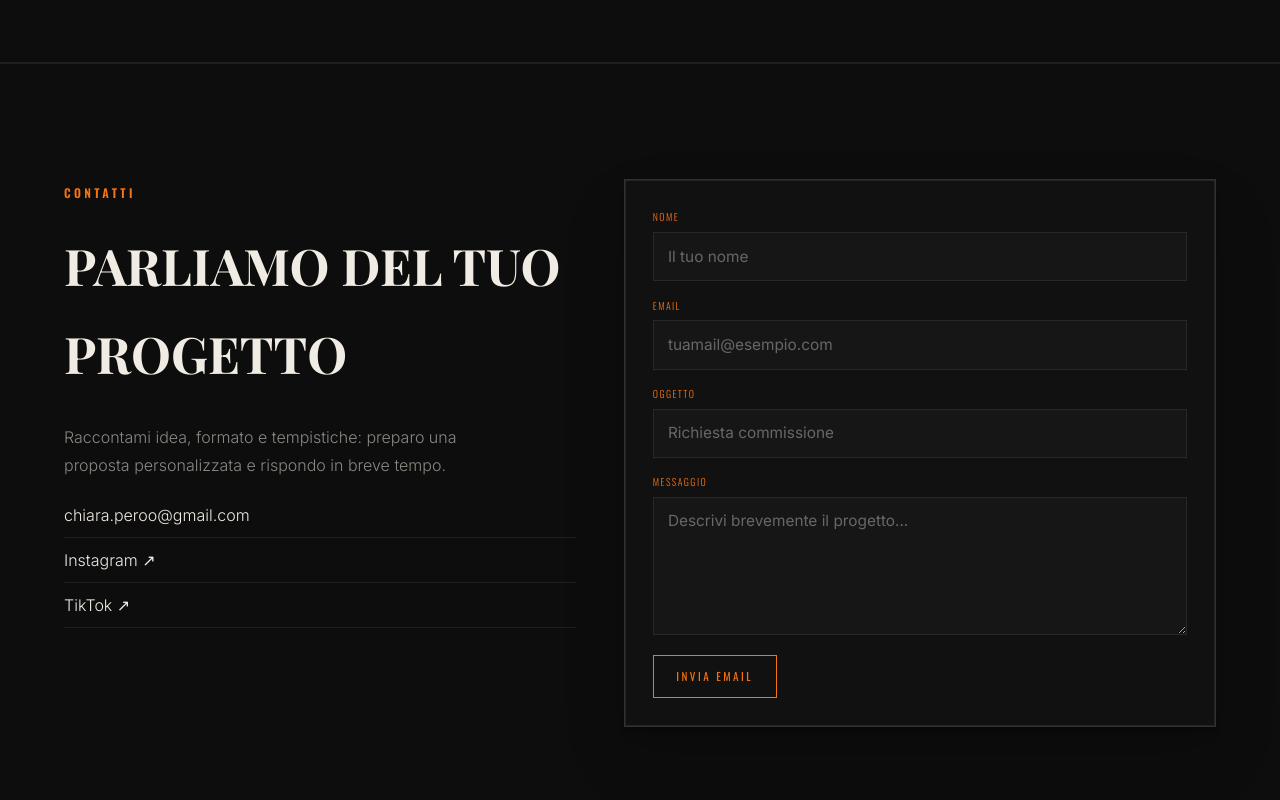
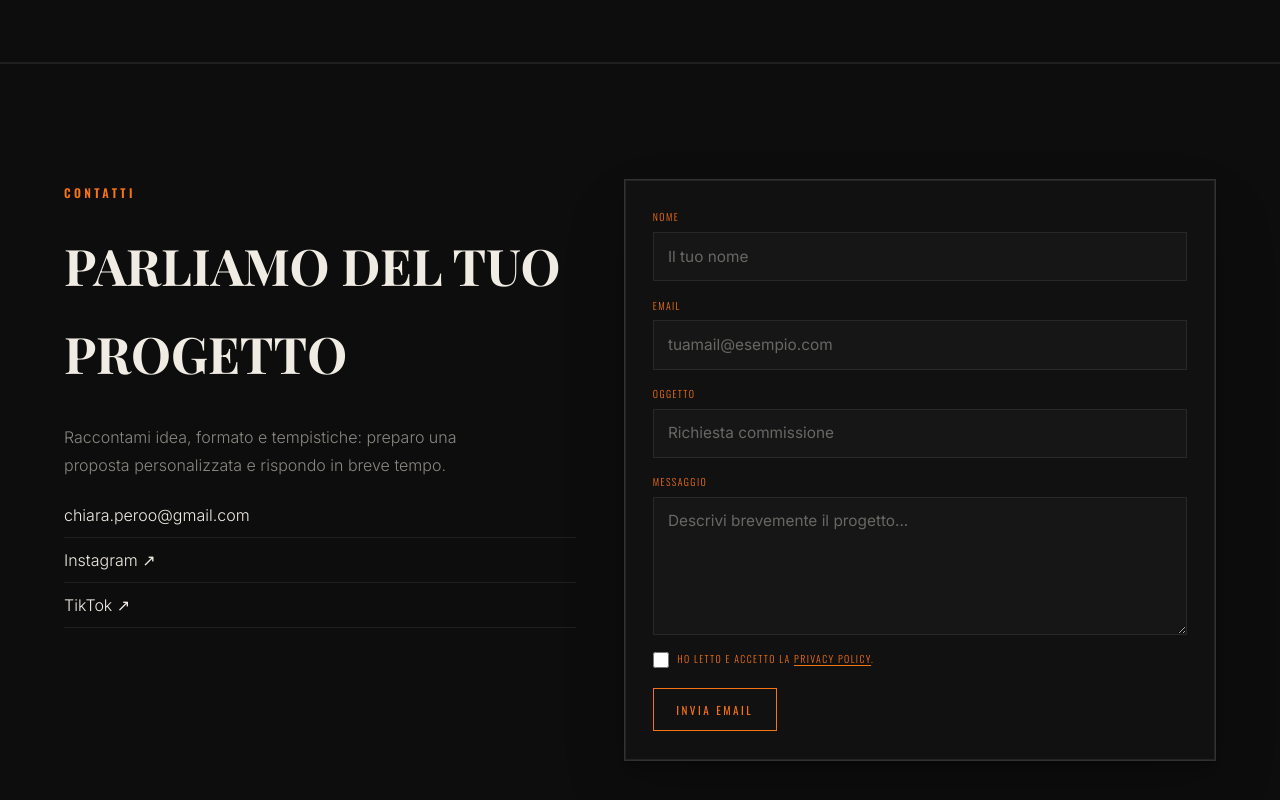
Before and after one commit to borinsimone/portfolio-perooartist, a React (Vite) app: page / in a window 1280 px wide. Shown: the part 5533-6333 px from the top of the page. Built offline with nearby package versions, Linux system fonts and the light colour scheme; a web font is replaced by a local one.

Commit message:
feat: enhance contact form with privacy policy acceptance and honeypot for spam protection

```diff
--- /dev/null
+++ b/public/privacy-policy.html
@@ -0,0 +1,106 @@
+<!doctype html>
+<html lang="it">
+  <head>
+    <meta charset="UTF-8" />
+    <meta
+      name="viewport"
+      content="width=device-width, initial-scale=1.0"
+    />
+    <title>Privacy Policy</title>
+    <style>
+      :root {
+        color-scheme: dark;
+      }
+      body {
+        margin: 0;
+        font-family:
+          Inter,
+          system-ui,
+          -apple-system,
+          sans-serif;
+        background: #080607;
+        color: #f6f3f4;
+        line-height: 1.6;
+      }
+      main {
+        max-width: 860px;
+        margin: 0 auto;
+        padding: 48px 20px 64px;
+      }
+      h1,
+      h2 {
+        margin: 0 0 12px;
+        line-height: 1.2;
+      }
+      h1 {
+        font-size: clamp(1.8rem, 3.2vw, 2.4rem);
+      }
+      h2 {
+        margin-top: 28px;
+        font-size: 1.1rem;
+      }
+      p,
+      li {
+        color: #c7bec2;
+      }
+      a {
+        color: #f0b7cc;
+      }
+    </style>
+  </head>
+  <body>
+    <main>
+      <h1>Privacy Policy</h1>
+      <p>Ultimo aggiornamento: 18 marzo 2026</p>
+
+      <p>
+        Questa informativa descrive il trattamento dei dati inviati tramite il
+        form contatti presente su questo sito.
+      </p>
+
+      <h2>Titolare del trattamento</h2>
+      <p>Chiara Peroo — contatto email: chiara.peroo@gmail.com</p>
+
+      <h2>Dati raccolti</h2>
+      <ul>
+        <li>Nome</li>
+        <li>Email</li>
+        <li>Oggetto e contenuto del messaggio</li>
+      </ul>
+
+      <h2>Finalità</h2>
+      <p>
+        I dati sono usati esclusivamente per rispondere alle richieste inviate
+        dall’utente tramite form di contatto.
+      </p>
+
+      <h2>Base giuridica</h2>
+      <p>Consenso espresso dell’utente al momento dell’invio del modulo.</p>
+
+      <h2>Conservazione</h2>
+      <p>
+        I dati sono conservati per il tempo necessario alla gestione della
+        richiesta e comunque non oltre quanto richiesto dagli obblighi di legge.
+      </p>
+
+      <h2>Servizi di terze parti</h2>
+      <p>
+        Il sito utilizza EmailJS come fornitore tecnico per l’invio dei
+        messaggi. Ti invitiamo a consultare anche le informative del relativo
+        provider.
+      </p>
+
+      <h2>Diritti dell’interessato</h2>
+      <p>
+        Puoi richiedere accesso, rettifica o cancellazione dei tuoi dati
+        scrivendo a chiara.peroo@gmail.com.
+      </p>
+
+      <h2>Contatti</h2>
+      <p>
+        Per qualsiasi richiesta privacy, scrivi a
+        <a href="mailto:chiara.peroo@gmail.com">chiara.peroo@gmail.com</a>.
+      </p>
+    </main>
+  </body>
+</html>
--- a/src/App.scss
+++ b/src/App.scss
@@ -330,7 +330,7 @@
       color: $accent;
     }
 
-    input,
+    input:not([type='checkbox']),
     textarea {
       width: 100%;
       background: rgba(255, 255, 255, 0.02);
@@ -388,6 +388,39 @@
     }
   }
 
+  &__consent {
+    display: grid;
+    grid-template-columns: 18px 1fr;
+    align-items: start;
+    gap: 0.65rem;
+    font-family: $font-body;
+    letter-spacing: normal;
+    text-transform: none;
+    font-size: 0.86rem;
+    color: $text-muted;
+
+    input[type='checkbox'] {
+      margin-top: 0.15rem;
+      width: 16px;
+      height: 16px;
+      accent-color: $accent;
+    }
+
+    a {
+      color: $accent;
+      text-decoration: underline;
+      text-underline-offset: 2px;
+    }
+  }
+
+  &__hp {
+    position: absolute;
+    left: -9999px;
+    width: 1px;
+    height: 1px;
+    overflow: hidden;
+  }
+
   &__status {
     margin-top: 0.2rem;
     font-family: $font-body;
--- a/src/App.tsx
+++ b/src/App.tsx
@@ -1,4 +1,4 @@
-import { useState, type FormEvent } from 'react';
+import { useRef, useState, type FormEvent } from 'react';
 import Hero from './components/Hero';
 import ArtistBio from './components/ArtistBio';
 import SmokeyCursor from './components/lightswind/smokey-cursor';
@@ -123,6 +123,8 @@ export default function App() {
     'idle' | 'success' | 'error'
   >('idle');
   const [submitMessage, setSubmitMessage] = useState('');
+  const formStartedAtRef = useRef(Date.now());
+  const privacyPolicyUrl = `${import.meta.env.BASE_URL}privacy-policy.html`;
 
   const handleContactSubmit = async (event: FormEvent<HTMLFormElement>) => {
     event.preventDefault();
@@ -131,9 +133,18 @@ export default function App() {
       return;
     }
 
-    const serviceId = import.meta.env.VITE_EMAILJS_SERVICE_ID;
-    const templateId = import.meta.env.VITE_EMAILJS_TEMPLATE_ID;
-    const publicKey = import.meta.env.VITE_EMAILJS_PUBLIC_KEY;
+    const normalizeEnvValue = (value: string | undefined) =>
+      value?.trim().replace(/^['\"]|['\"]$/g, '');
+
+    const serviceId = normalizeEnvValue(
+      import.meta.env.VITE_EMAILJS_SERVICE_ID,
+    );
+    const templateId = normalizeEnvValue(
+      import.meta.env.VITE_EMAILJS_TEMPLATE_ID,
+    );
+    const publicKey = normalizeEnvValue(
+      import.meta.env.VITE_EMAILJS_PUBLIC_KEY,
+    );
 
     if (!serviceId || !templateId || !publicKey) {
       setSubmitStatus('error');
@@ -145,6 +156,30 @@ export default function App() {
 
     const form = event.currentTarget;
     const formData = new FormData(form);
+
+    const honeypot = formData.get('website')?.toString().trim() ?? '';
+    const isPrivacyAccepted = formData.get('privacyAccepted') === 'on';
+    const filledTooFast = Date.now() - formStartedAtRef.current < 3000;
+
+    if (honeypot) {
+      setSubmitStatus('success');
+      setSubmitMessage('Messaggio inviato con successo. Ti risponderò presto.');
+      return;
+    }
+
+    if (filledTooFast) {
+      setSubmitStatus('error');
+      setSubmitMessage(
+        'Invio bloccato per protezione antispam. Attendi qualche secondo e riprova.',
+      );
+      return;
+    }
+
+    if (!isPrivacyAccepted) {
+      setSubmitStatus('error');
+      setSubmitMessage('Per continuare devi accettare la Privacy Policy.');
+      return;
+    }
 
     const name = formData.get('name')?.toString().trim() ?? '';
     const email = formData.get('email')?.toString().trim() ?? '';
@@ -161,11 +196,16 @@ export default function App() {
         templateId,
         {
           name,
+          Nome: name,
           from_name: name,
           email,
+          Email: email,
           reply_to: email,
           subject,
+          Oggetto: subject,
           message,
+          Messaggio: message,
+          privacy_accepted: 'true',
         },
         { publicKey },
       );
@@ -173,10 +213,31 @@ export default function App() {
       setSubmitStatus('success');
       setSubmitMessage('Messaggio inviato con successo. Ti risponderò presto.');
       form.reset();
-    } catch {
+      formStartedAtRef.current = Date.now();
+    } catch (error) {
+      const details =
+        error && typeof error === 'object'
+          ? [
+              'status' in error && error.status
+                ? String(error.status)
+                : undefined,
+              'text' in error && error.text ? String(error.text) : undefined,
+            ]
+              .filter(Boolean)
+              .join(' · ')
+          : '';
+
+      console.error('EmailJS send failed', {
+        error,
+        serviceId,
+        templateId,
+      });
+
       setSubmitStatus('error');
       setSubmitMessage(
-        'Invio non riuscito. Riprova tra qualche minuto oppure scrivimi via email diretta.',
+        details
+          ? `Invio non riuscito (${details}). Verifica template, service e domini autorizzati su EmailJS.`
+          : 'Invio non riuscito. Riprova tra qualche minuto oppure scrivimi via email diretta.',
       );
     } finally {
       setIsSending(false);
@@ -442,6 +503,39 @@ export default function App() {
                 />
               </label>
 
+              <div
+                className='contact__hp'
+                aria-hidden='true'
+              >
+                <label htmlFor='website'>Lascia vuoto questo campo</label>
+                <input
+                  id='website'
+                  type='text'
+                  name='website'
+                  tabIndex={-1}
+                  autoComplete='off'
+                />
+              </div>
+
+              <label className='contact__consent'>
+                <input
+                  type='checkbox'
+                  name='privacyAccepted'
+                  required
+                />
+                <span>
+                  Ho letto e accetto la{' '}
+                  <a
+                    href={privacyPolicyUrl}
+                    target='_blank'
+                    rel='noreferrer'
+                  >
+                    Privacy Policy
+                  </a>
+                  .
+                </span>
+              </label>
+
               <button
                 type='submit'
                 disabled={isSending}
```
